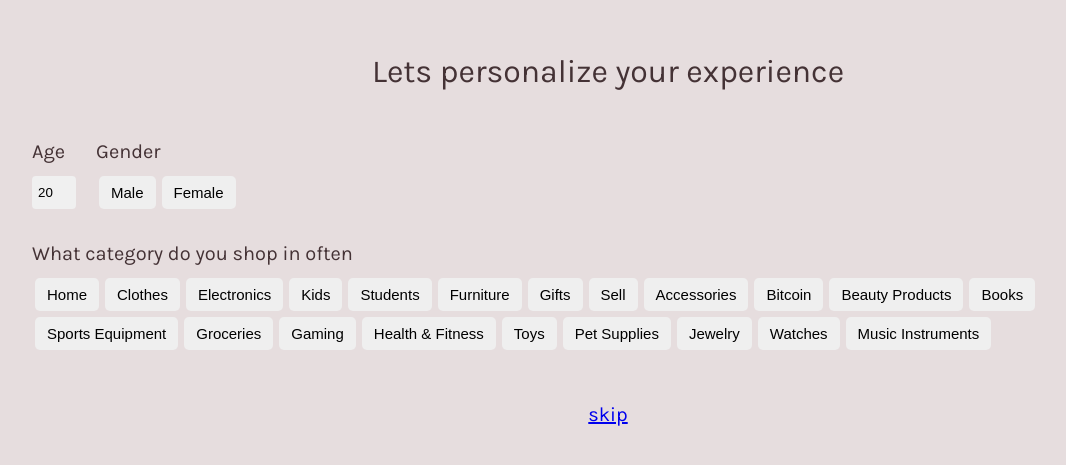
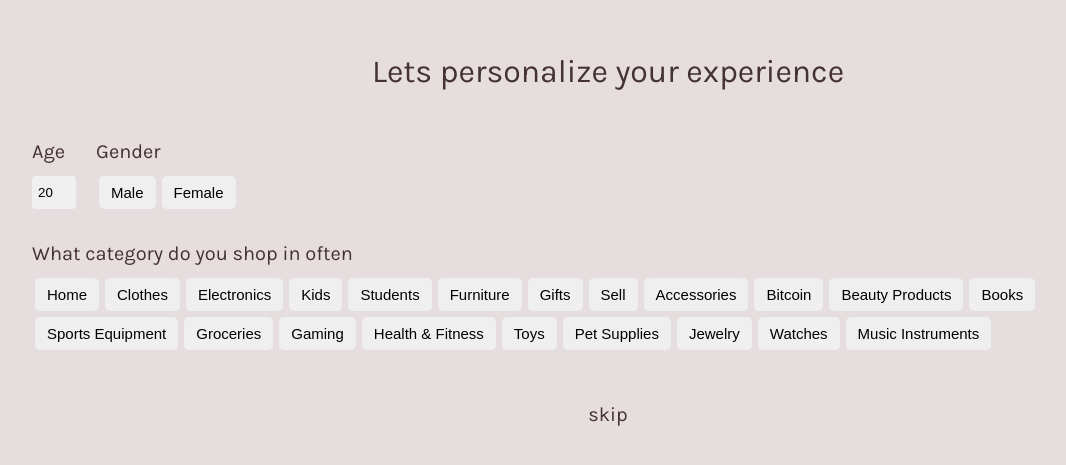
Before and after one commit to RaviPatel94/UrStore, a React (Vite) app: page /Questions in a window 1280 px wide. Shown: the part 161-626 px from the top of the page, without its empty margins (32-1098 px from the left). Built offline with nearby package versions, Linux system fonts and the light colour scheme; a web font is replaced by a local one.

Commit message:
Update index.css

```diff
--- a/src/index.css
+++ b/src/index.css
@@ -84,6 +84,10 @@
   text-decoration: none;
   font-weight: 600;
   padding: 5px;
+}
+
+.category:hover {
+  color: #D9D9D9;
 }
 
 .search-bar {
@@ -693,6 +697,11 @@ form input{
   gap: 20px;
 }
 
+.skip{
+  color: var(--darkbrown);
+  text-decoration: none;
+}
+
 .skip:hover{
   text-decoration: underline;
 }
@@ -702,6 +711,14 @@ form input{
 @media screen and (max-width: 1160px) {
   .menu{
     grid-template-columns: 1fr 1fr 1fr 1fr;
+  }
+  .itemdispay{
+    width: 180px;
+    height: 200px;
+  }
+  .itemthumbnail{
+    width:180px ;
+    height:150px ;
   }
 }
 
```
